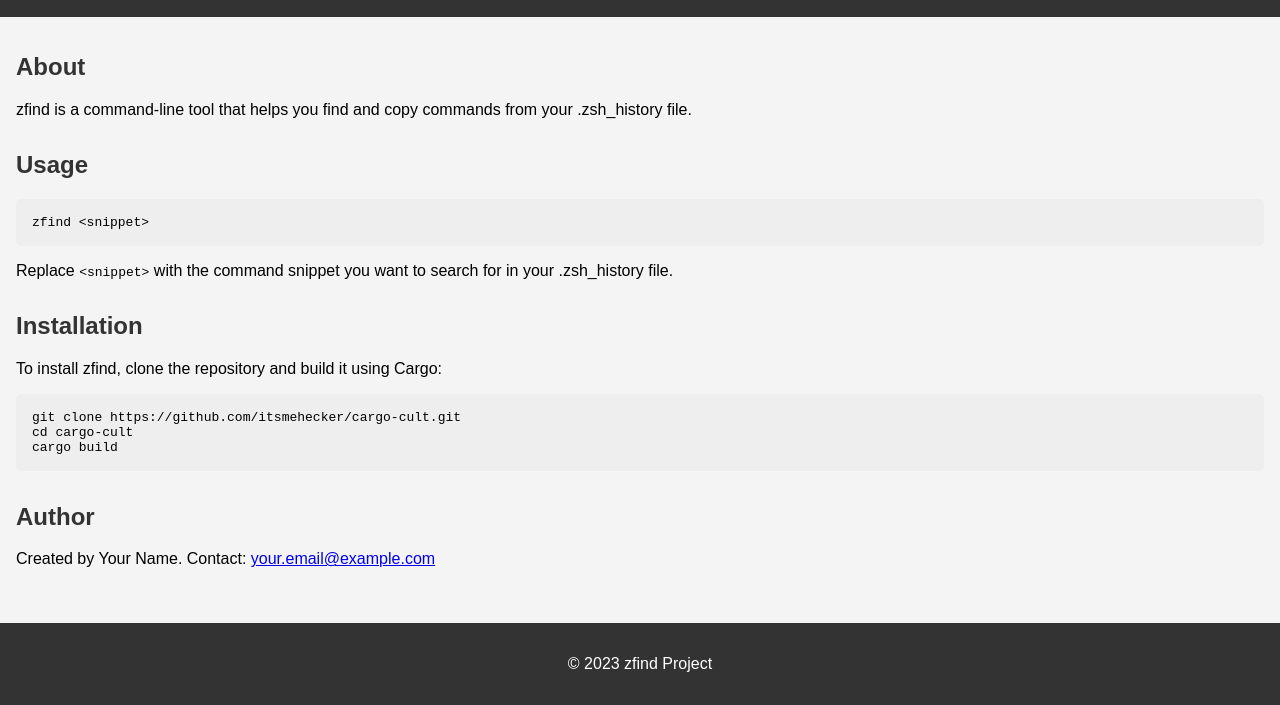
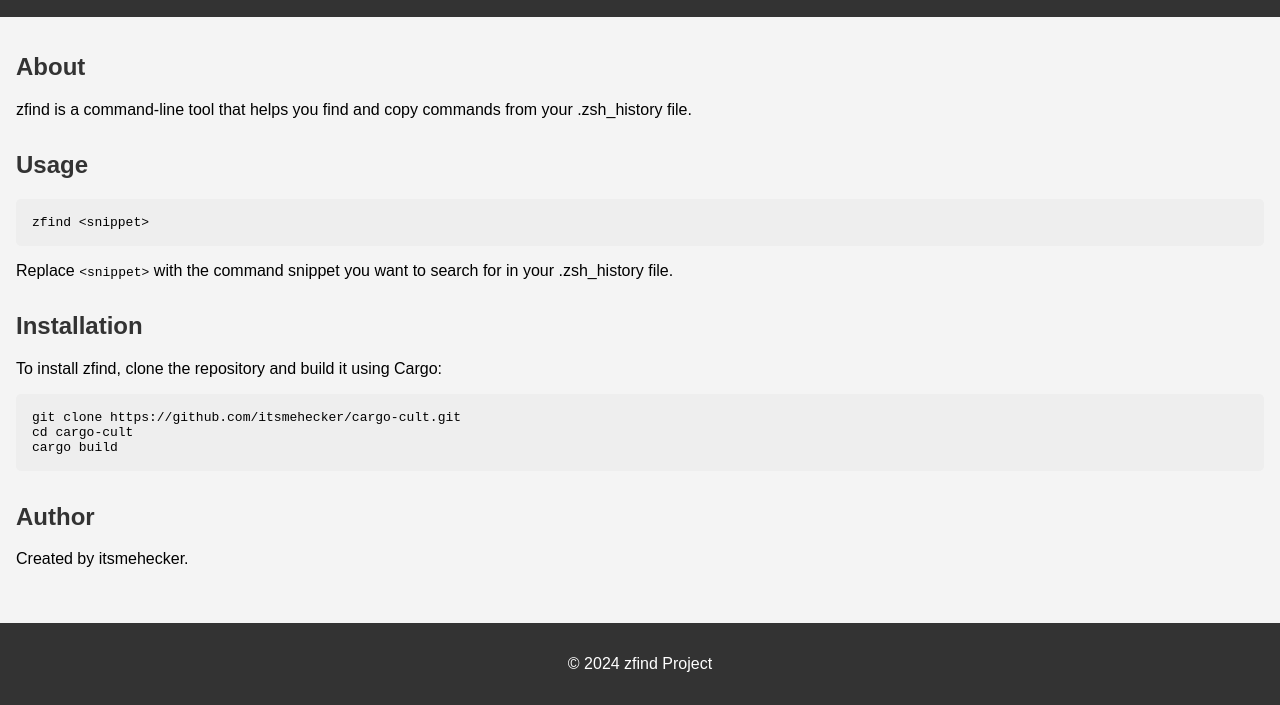
Before and after one commit to itsmehecker/zcopy, a plain HTML site: page index.html in a window 1280 px wide. Shown: the part 95-800 px from the top of the page. Drawn offline with Linux system fonts and the light colour scheme.

Commit message:
Update index.html

```diff
--- a/index.html
+++ b/index.html
@@ -32,11 +32,11 @@ cargo build </code></pre>
         </section>
         <section>
             <h2>Author</h2>
-            <p>Created by Your Name. Contact: <a href="mailto:your.email@example.com">your.email@example.com</a></p>
+            <p>Created by itsmehecker. </p>
         </section>
     </main>
     <footer>
-        <p>&copy; 2023 zfind Project</p>
+        <p>&copy; 2024 zfind Project</p>
     </footer>
 </body>
 
```
